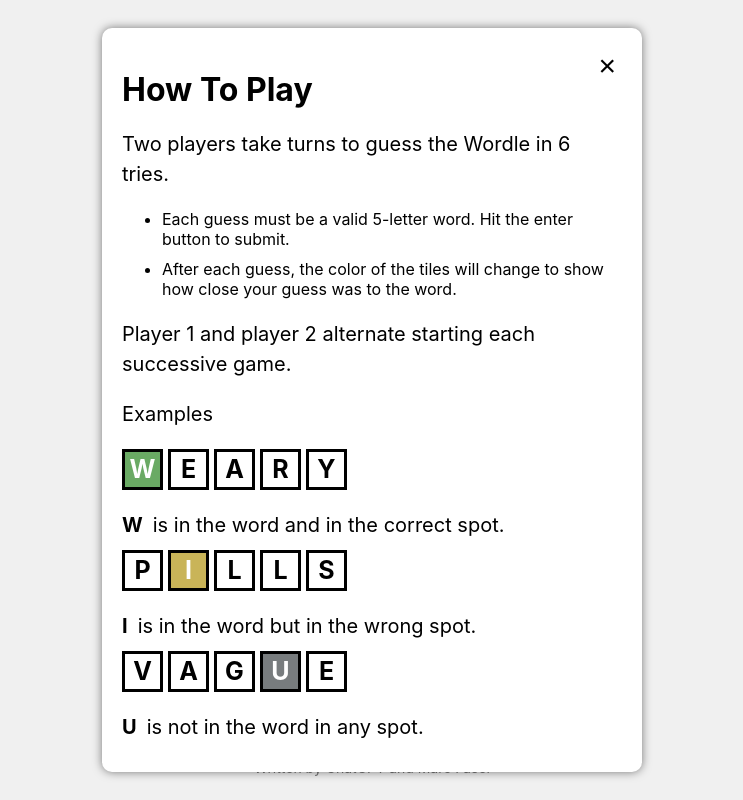
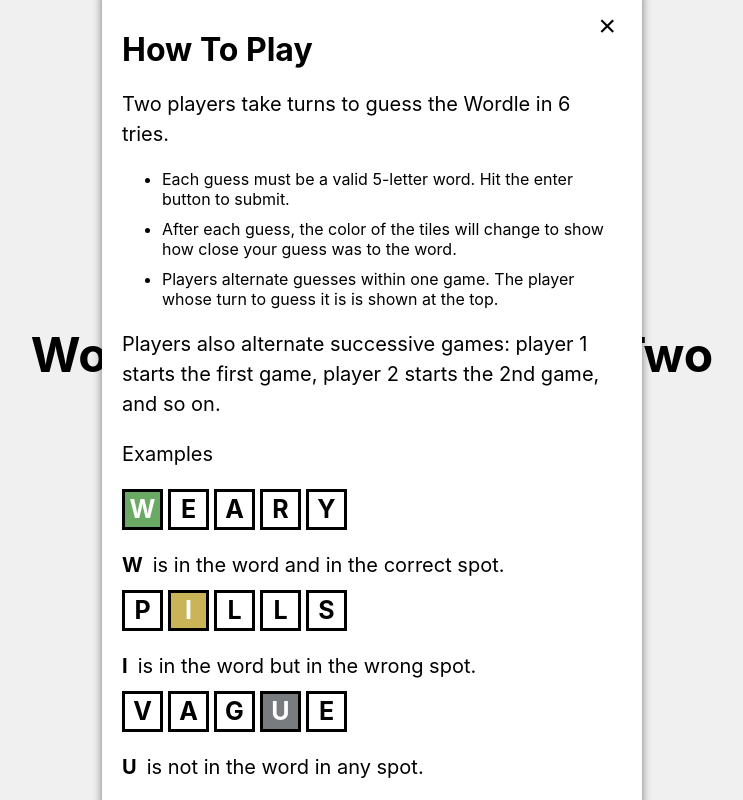
Before and after one commit to CookieRebel/wordlelove, a React (Create React App) app: page / in a window 1280 px wide. Both pictures are taken after a click on the button "How to play". Shown: the whole page, without its empty margins (268-1011 px from the left). Built offline with nearby package versions, Linux system fonts and the light colour scheme.

Commit message:
Fixed build

```diff
--- a/src/HowToPlay.tsx
+++ b/src/HowToPlay.tsx
@@ -24,8 +24,15 @@
             After each guess, the color of the tiles will change to show how
             close your guess was to the word.
           </li>
+          <li>
+            Players alternate guesses within one game. The player whose turn to
+            guess it is is shown at the top.
+          </li>
         </ul>
-        <p>Player 1 and player 2 alternate starting each successive game.</p>
+        <p>
+          Players also alternate successive games: player 1 starts the first
+          game, player 2 starts the 2nd game, and so on.
+        </p>
         <p>Examples</p>
         <div>
           <span className="letter correct">W</span>
--- a/src/StartScreen.tsx
+++ b/src/StartScreen.tsx
@@ -9,7 +9,7 @@
   return (
     <div className="start-screen">
       <div className="start-screen-logo"></div>
-      <h1>Wordle</h1>
+      <h1>Wordlelove - A Game for Two</h1>
       <p>Two players together get 6 chances to guess a 5-letter word.</p>
       <div className="button-container">
         <button onClick={onHowToPlay}>How to play</button>
--- a/src/Words.ts
+++ b/src/Words.ts
@@ -2353,7 +2353,7 @@
   "birds",
   "bitch",
   "blair",
-  "blake",
+  "blurp",
   "blogs",
   "blues",
   "boats",
```
